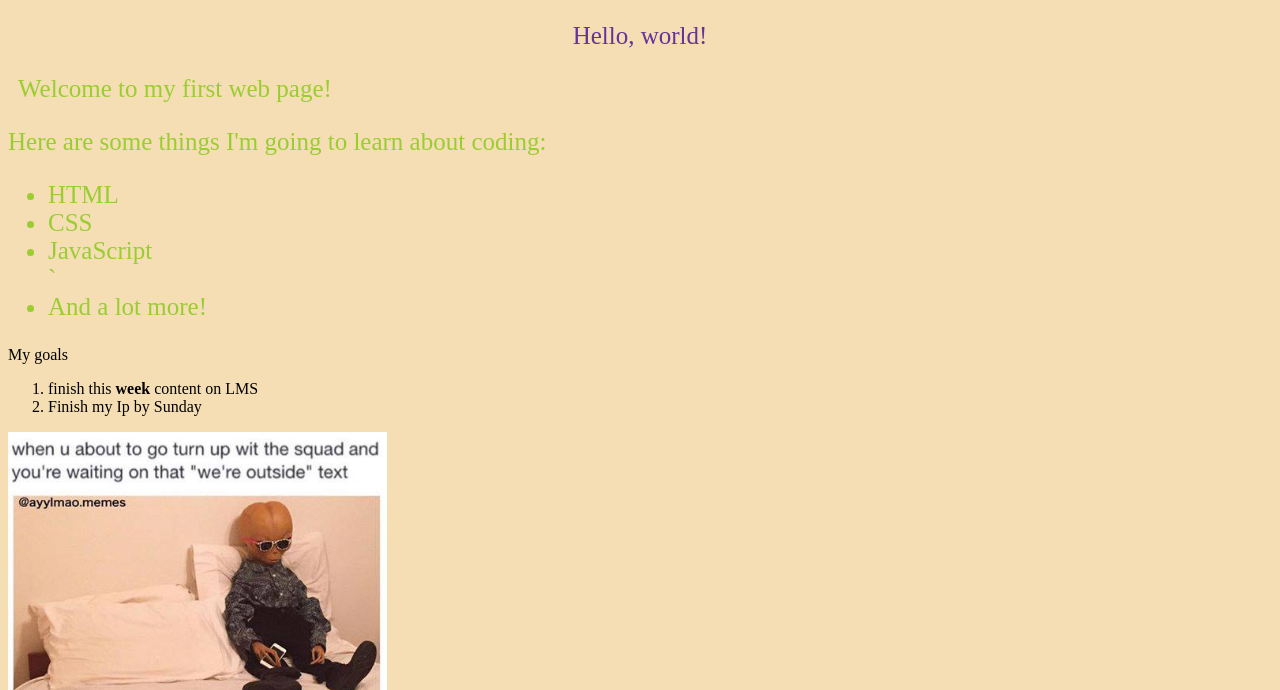
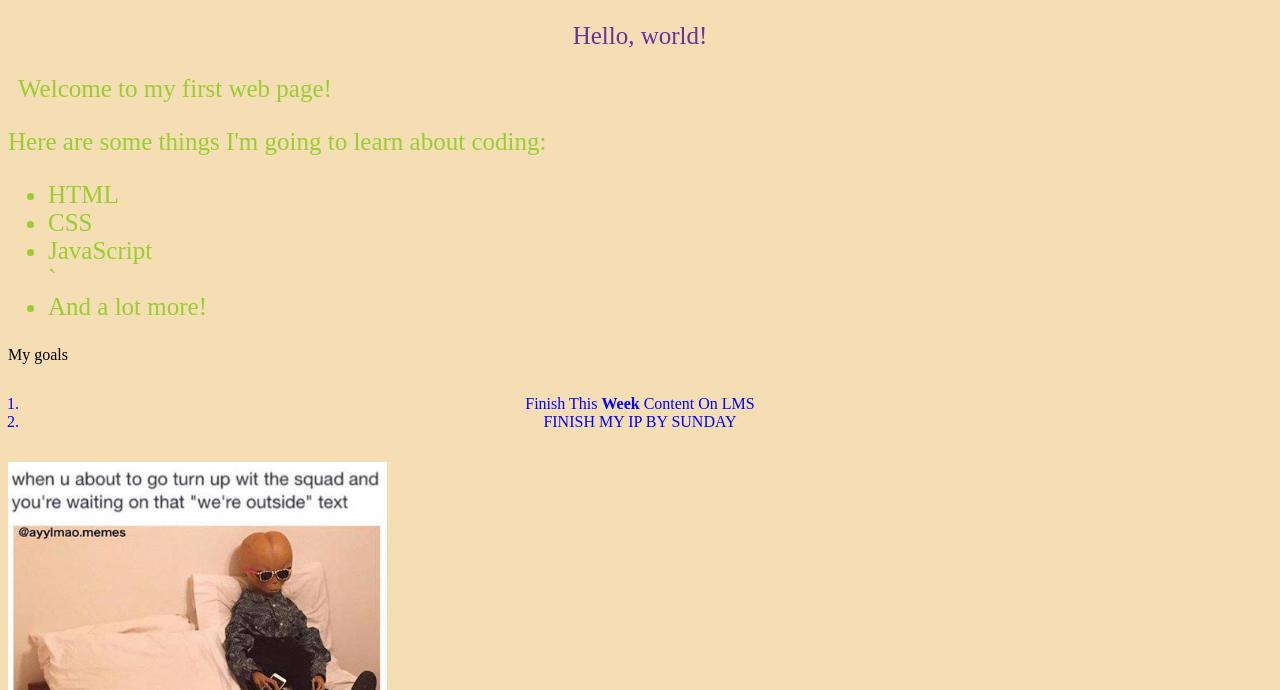
Before and after one commit to frankip/test-portfolio, a plain HTML site: page index.html in a window 1280 px wide. Shown: the part 110-800 px from the top of the page. Drawn offline with Linux system fonts and the light colour scheme.

Commit message:
style with id tags

```diff
--- a/css/style.css
+++ b/css/style.css
@@ -47,3 +47,16 @@ h2 {
     text-align: center;
     color: rebeccapurple;
 }
+
+
+#ordered {
+    align-content: center;
+    text-align: center;
+    padding: 15px;
+    color: blue;
+    text-transform: uppercase;
+}
+
+ol .new{
+    text-transform: capitalize;
+}
--- a/index.html
+++ b/index.html
@@ -45,8 +45,8 @@
     </ul>
 
     My goals
-    <ol>
-        <li>finish this <strong>week</strong> content on LMS</li>
+    <ol id="ordered">
+        <li class="new">finish this <strong>week</strong> content on LMS</li>
         <li>Finish my Ip by Sunday</li>
 
     </ol>
```
